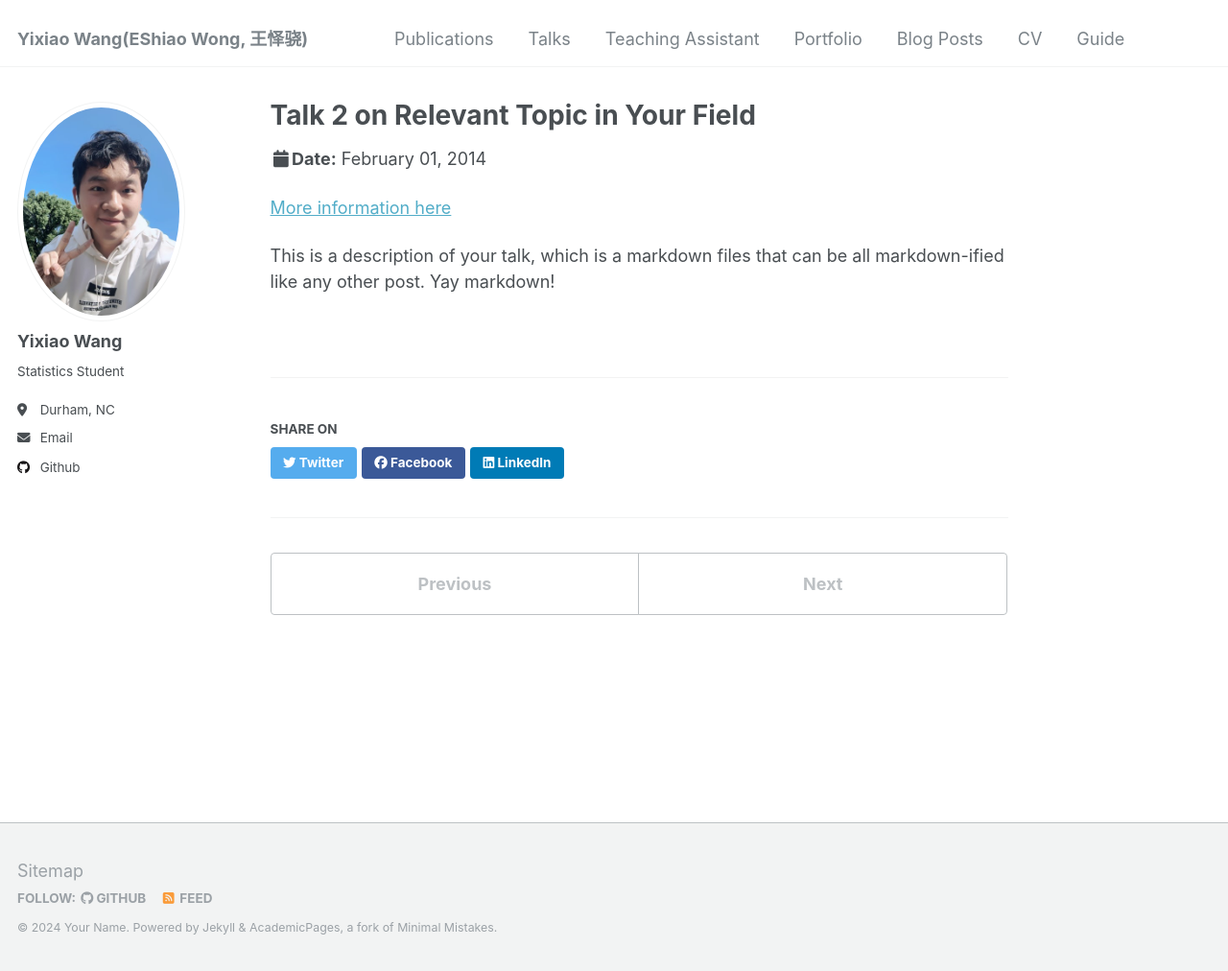
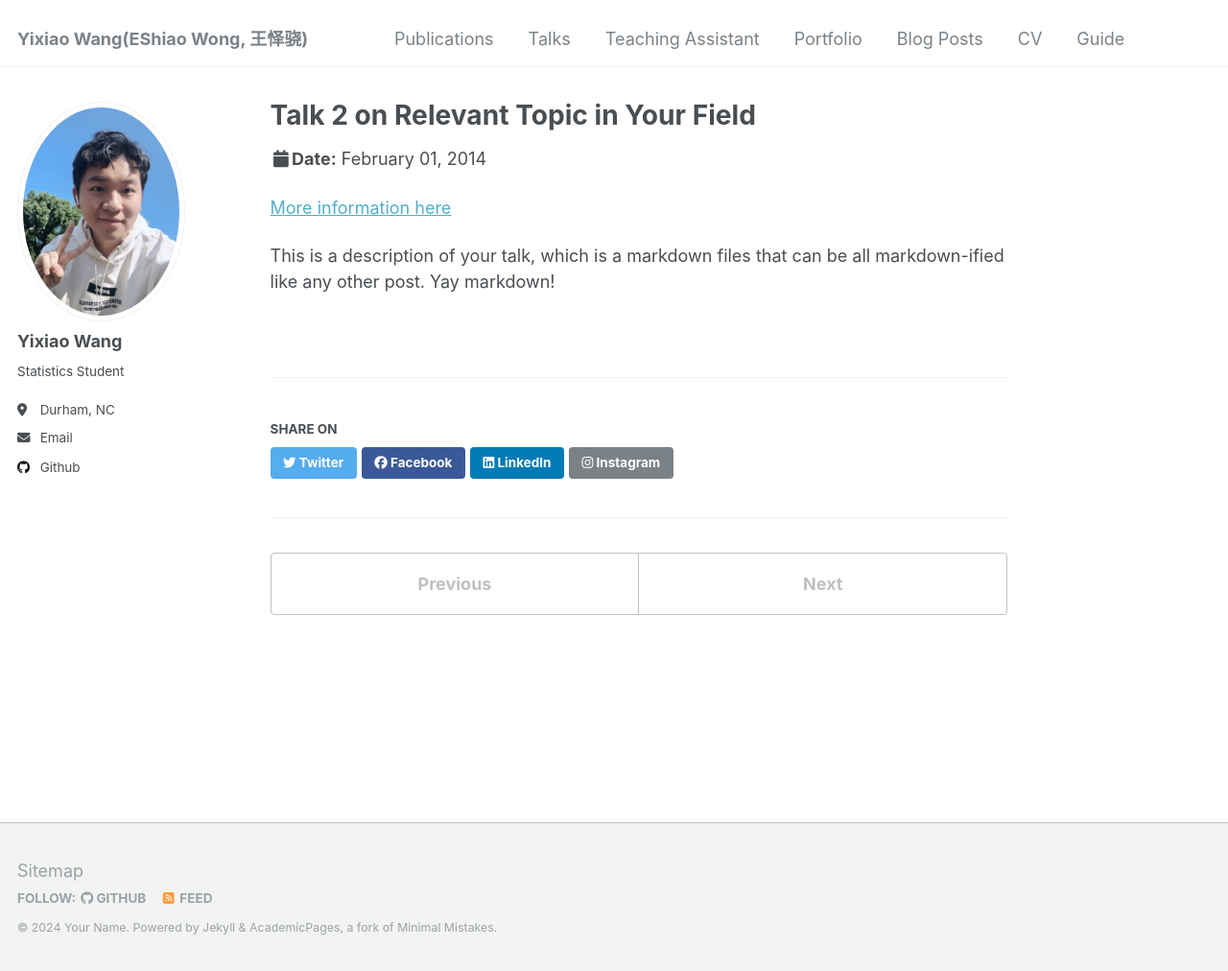
Before and after one commit to Yixiao-Wang-Stats/Yixiao-Wang-Stats.github.io, a Jekyll site: the page built from _talks/2014-02-01-talk-2.md, in a window 1280 px wide and 1012 px high. Shown: the whole window at 96% size. Built offline with Jekyll 4.4.1, drawn with Linux system fonts in a browser that asks for light colours; nearby versions of some CDN libraries; library files that are not in the unit come from our copies; a script that is not in the unit is left out.

Commit message:
Update social-share.html

```diff
--- a/_includes/social-share.html
+++ b/_includes/social-share.html
@@ -10,4 +10,7 @@
   <a href="https://www.facebook.com/sharer/sharer.php?u={{ base_path }}{{ page.url }}" class="btn btn--facebook" title="{{ site.data.ui-text[site.locale].share_on_label | default: 'Share on' }} Facebook"><i class="fab fa-facebook" aria-hidden="true"></i><span> Facebook</span></a>
 
   <a href="https://www.linkedin.com/shareArticle?mini=true&url={{ base_path }}{{ page.url }}" class="btn btn--linkedin" title="{{ site.data.ui-text[site.locale].share_on_label | default: 'Share on' }} LinkedIn"><i class="fab fa-linkedin" aria-hidden="true"></i><span> LinkedIn</span></a>
+
+  <a href="https://www.instagram.com/" class="btn btn--instagram" title="Share on Instagram"><i class="fab fa-instagram" aria-hidden="true"></i><span> Instagram</span></a>
+
 </section>
```
